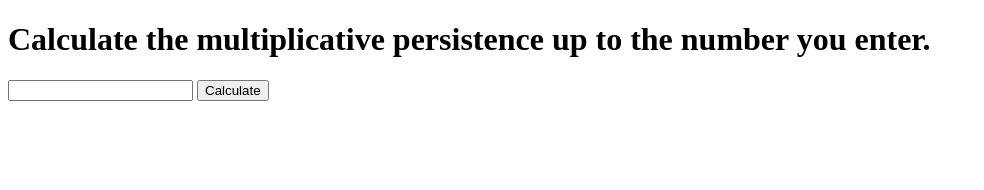
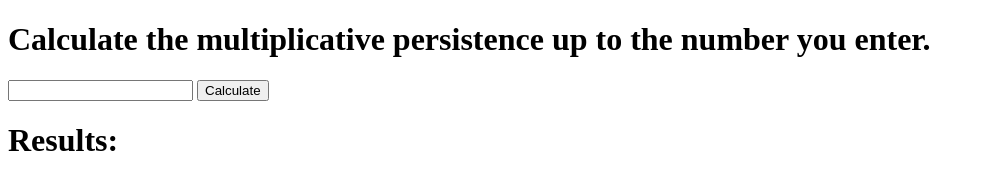
Before and after one commit to guymarshall/multiplicativePersistence, a plain HTML site: page index.html in a window 1280 px wide. Shown: the whole page, without its empty margins (0-984 px from the left). Drawn offline with Linux system fonts and the light colour scheme.

Commit message:
Add results heading

```diff
--- a/index.html
+++ b/index.html
@@ -9,6 +9,7 @@
     <input type="number" name="number" id="number">
     <button type="button" name="button" id="button">Calculate</button>
     <br>
+    <h1>Results:</h1>
     <div id="result"></div>
     <script src="script.js" charset="utf-8"></script>
   </body>
```
